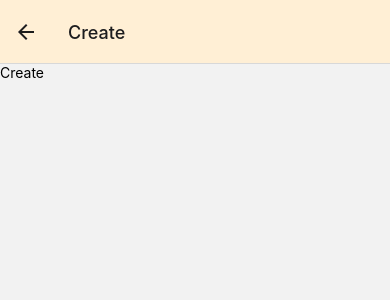
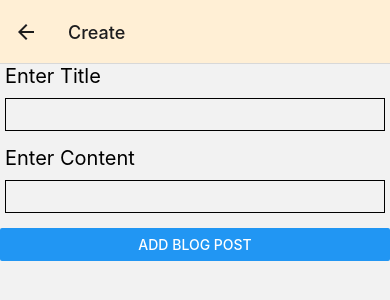
Before and after one commit to vladotoka/RNHblog, a React Native app: screen /Create in a window 390 px wide. Shown: the top 300 px of the page. Built offline with nearby package versions, Linux system fonts and the light colour scheme.

Commit message:
create screen mockup

```diff
--- a/src/screens/CreateScreen.js
+++ b/src/screens/CreateScreen.js
@@ -1,15 +1,40 @@
-import { StyleSheet, Text, TextInput, View } from 'react-native';
-import React from 'react';
+import { StyleSheet, Text, TextInput, View, Button } from 'react-native';
+import React, { useState } from 'react';
 import { Context } from '../context/BlogContext';
 
 const CreateScreen = ({ route }) => {
+    const [title, setTitle] = useState('');
+    const [content, setContent] = useState('');
+
     return (
         <View>
-            <Text>Create</Text>
+            <Text style={styles.label}>Enter Title</Text>
+            <TextInput style={styles.input} value={title} onChangeText={setTitle} />
+            <Text style={styles.label}>Enter Content</Text>
+            <TextInput
+                style={styles.input}
+                value={content}
+                onChangeText={setContent} />
+            <Button title='Add Blog Post' onPress={() => { }} />
         </View>
     );
 };
 
 export default CreateScreen;
 
-const styles = StyleSheet.create({});
+const styles = StyleSheet.create({
+    input: {
+        fontSize: 18,
+        borderWidth: 1,
+        borderColor: 'black',
+        marginBottom: 15,
+        padding: 5,
+        margin: 5,
+    },
+    label: {
+        fontSize: 20,
+        marginBottom: 5,
+        marginLeft: 5,
+    },
+
+});
```
